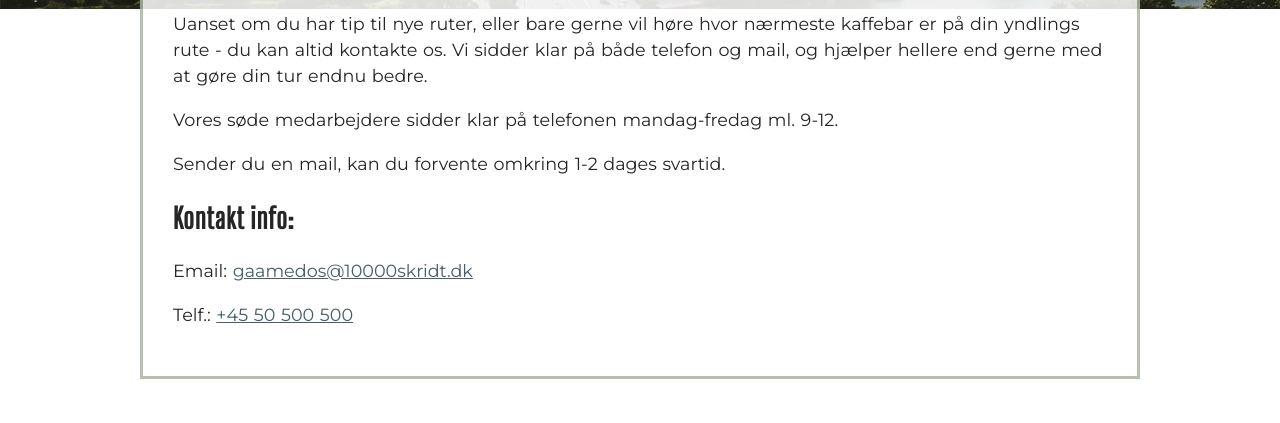
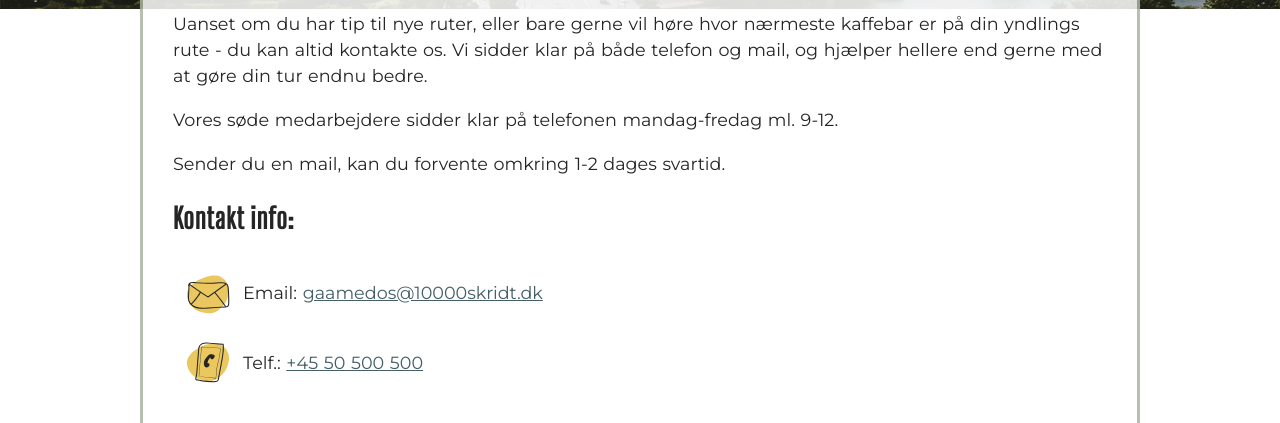
Before and after one commit to victor-hegelund/tema7-10000skridt, a plain HTML site: page kontakt.html in a window 1280 px wide. Shown: the part 391-814 px from the top of the page. Drawn offline with Linux system fonts and the light colour scheme.

Commit message:
Kontakt side

```diff
--- a/kontakt.css
+++ b/kontakt.css
@@ -2,3 +2,12 @@
 .top-tekst {
     margin-bottom: 50px;
 }
+
+.kontakt-info {
+    display: grid;
+    grid-template-columns: 70px 1fr;
+}
+
+.kontakt-info p {
+    margin: auto 0;
+}
--- a/kontakt.html
+++ b/kontakt.html
@@ -48,8 +48,12 @@
                     <p>Vores søde medarbejdere sidder klar på telefonen mandag-fredag ml. 9-12.</p>
                     <p>Sender du en mail, kan du forvente omkring 1-2 dages svartid.</p>
                     <h2>Kontakt info:</h2>
-                    <p>Email: <a class="link" href="mailto:gaamedos@10000skridt.dk">gaamedos@10000skridt.dk</a></p>
-                    <p>Telf.: <a class="link" href="tel:+45 50 500 500">+45 50 500 500</a></p>
+                    <div class="kontakt-info">
+                        <img src="/svg/mail.svg" alt="E-mail">
+                        <p>Email: <a class="link" href="mailto:gaamedos@10000skridt.dk">gaamedos@10000skridt.dk</a></p>
+                        <img src="/svg/telefon.svg" alt="Telefon">
+                        <p>Telf.: <a class="link" href="tel:+45 50 500 500">+45 50 500 500</a></p>
+                    </div>
                 </div>
             </div>
         </section>
@@ -65,4 +69,6 @@
         </div>
         <p>10000skridt © 2021</p>
     </footer>
-</body></html>
+</body>
+
+</html>
```
